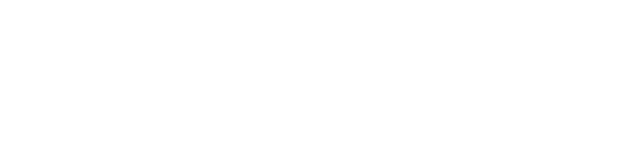
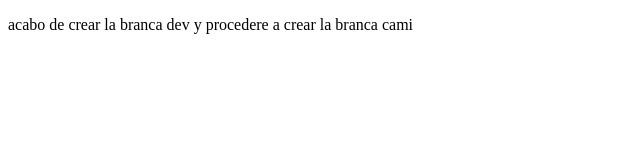
Before and after one commit to millskies/git-project1, a plain HTML site: page index.html in a window 1280 px wide. Shown: the whole page, without its empty margins (0-640 px from the left). Drawn offline with Linux system fonts and the light colour scheme.

Commit message:
cree dev

```diff
--- a/index.html
+++ b/index.html
@@ -8,6 +8,6 @@
     <link rel="stylesheet" href="../git-project1/css/styles.css"></link>
 </head>
 <body>
-
+<p>acabo de crear la branca dev y procedere a crear la branca cami</p>
 </body>
 </html>
```
